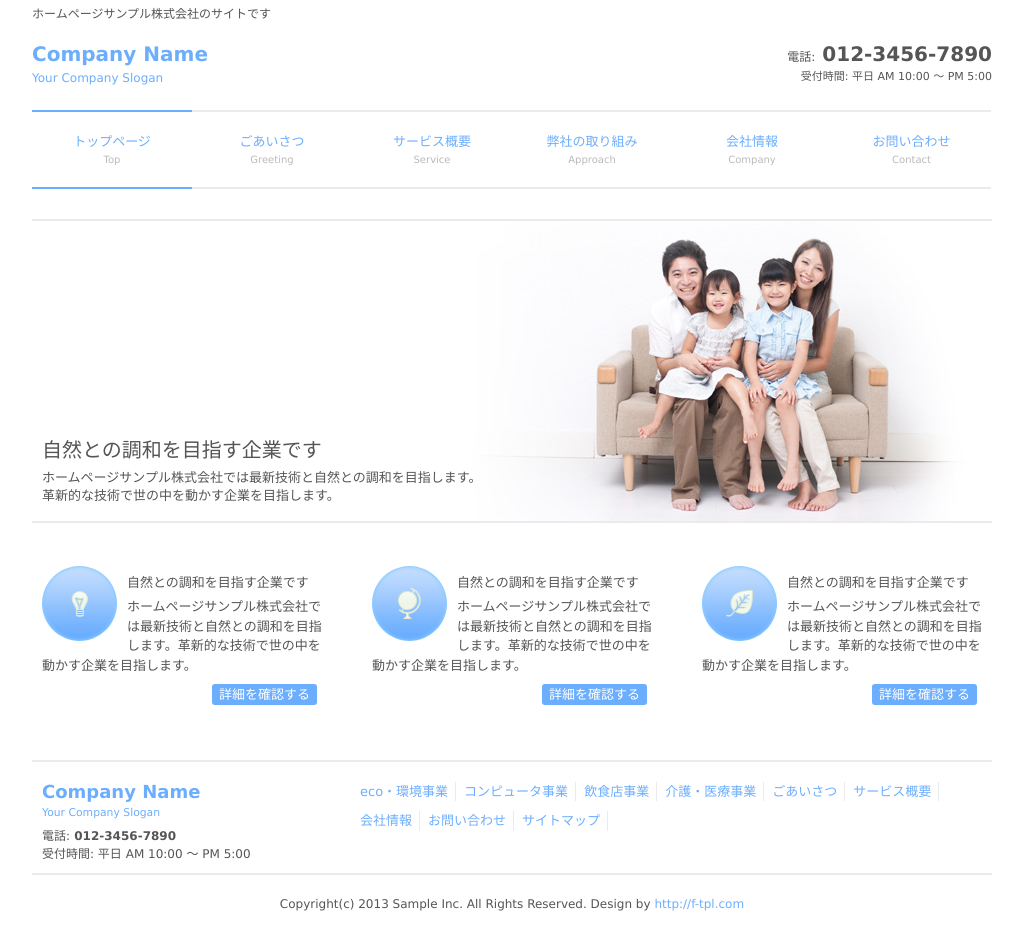
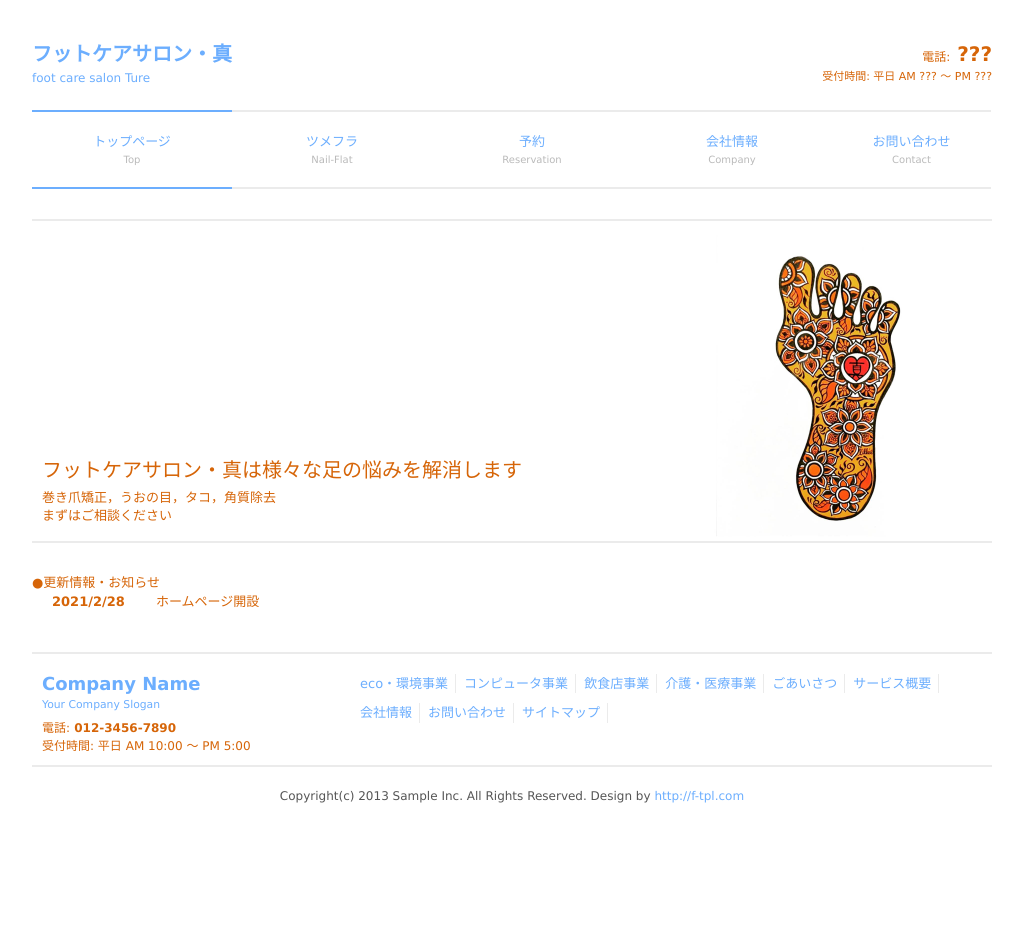
Before and after one commit to Tech-an/Web, a plain HTML site: page index.html in a window 1280 px wide. Shown: the whole page, without its empty margins (128-1151 px from the left). After the commit the page ends 825 px from the top, so only its background shows below. Drawn offline with Linux system fonts and the light colour scheme.

Commit message:
編集しました(1)

```diff
--- a/index.html
+++ b/index.html
@@ -3,8 +3,8 @@
 <head>
 <meta charset="UTF-8">
 <meta name="viewport" content="width=device-width, user-scalable=yes, maximum-scale=1.0, minimum-scale=1.0">
-<title>ホームページサンプル株式会社のサイトです</title>
-<meta name="keywords" content="">
+<title>フットケアサロン・真</title>
+<meta name="keywords" content="岐阜県瑞浪市，フットケアサロン">
 <meta name="description" content="">
 <link rel="stylesheet" href="style.css" type="text/css" media="screen">
 <!--[if lt IE 9]>
@@ -17,17 +17,17 @@
 
 <body>
 <header id="header">
-	<h1>ホームページサンプル株式会社のサイトです</h1>
+	<h1>　</h1>
   <!-- ロゴ -->
 	<div class="logo">
-		<a href="index.html">Company Name<br /><span>Your Company Slogan</span></a>
+		<a href="index.html">フットケアサロン・真<br /><span>foot care salon Ture</span></a>
 	</div>
 	<!-- / ロゴ -->
 	<!-- 電話番号+受付時間 -->
 
   <div class="info">
-		<p class="tel"><span>電話:</span> 012-3456-7890</p>
-		<p class="open">受付時間: 平日 AM 10:00 〜 PM 5:00</p>
+		<p class="tel"><span>電話:</span> ???</p>
+		<p class="open">受付時間: 平日 AM ??? 〜 PM ???</p>
 	</div>
 	<!-- / 電話番号+受付時間 -->
 </header>
@@ -39,9 +39,9 @@
 		<div class="panel">
     	<ul>
     		<li class="active"><a href="index.html"><strong>トップページ</strong><span>Top</span></a></li>
-				<li><a href="subpage.html"><strong>ごあいさつ</strong><span>Greeting</span></a></li>
-				<li><a href="subpage.html"><strong>サービス概要</strong><span>Service</span></a></li>
-				<li><a href="subpage.html"><strong>弊社の取り組み</strong><span>Approach</span></a></li>
+				<!--li><a href="subpage.html"><strong>ごあいさつ</strong><span>Greeting</span></a></li-->
+				<li><a href="subpage.html"><strong>ツメフラ</strong><span>Nail-Flat</span></a></li>
+				<li><a href="subpage.html"><strong>予約</strong><span>Reservation</span></a></li>
 				<li><a href="subpage.html"><strong>会社情報</strong><span>Company</span></a></li>
 				<li class="last"><a href="subpage.html"><strong>お問い合わせ</strong><span>Contact</span></a></li>
 			</ul>
@@ -54,16 +54,23 @@
 
   <!-- メイン画像 -->
 	<div id="mainBanner">
-		<img src="images/mainImg.jpg" alt="" width="960">
+		<img src="images/company_logo.jpg" alt="" width="320">
     <div class="slogan">
-			<h2>自然との調和を目指す企業です</h2>
-			<p>ホームページサンプル株式会社では最新技術と自然との調和を目指します。<br>革新的な技術で世の中を動かす企業を目指します。</p>
+			<h2>フットケアサロン・真は様々な足の悩みを解消します</h2>
+			<p>巻き爪矯正，うおの目，タコ，角質除去<br>まずはご相談ください<br></p>
 		</div>
 	</div>
 	<!-- / メイン画像 -->
 
+	<section id="new">
+	<h2>●更新情報・お知らせ</h2>
+	<dl>
+	<dt>2021/2/28</dt>
+	<dd>ホームページ開設</dd>
+	</dl>
+	</section>
   <!-- 3カラム -->
-  <section class="gridWrapper">
+  <!--section class="gridWrapper">
 		<article class="grid">
       <div class="box">
 				<img src="images/top_m1.png" width="75" height="75" alt="" class="alignleft">
@@ -88,7 +95,7 @@
 				<p class="readmore"><a href="subpage.html">詳細を確認する</a></p>
 			</div>
     </article>
-	</section>
+	</section-->
 	<!-- / 3カラム -->
 
 </div>
--- a/style.css
+++ b/style.css
@@ -18,7 +18,7 @@ article, aside, details, figcaption, figure, footer, header, hgroup, menu, nav,
 /* -------------------------------------------------------------- */
 
 body {
-color:#555;
+color:rgb(214, 101, 8);
 font-size:small;
 font-family:verdana,"ヒラギノ丸ゴ ProN W4","Hiragino Maru Gothic ProN","メイリオ","Meiryo","ＭＳ Ｐゴシック","MS PGothic",Sans-Serif;
 line-height:1.5;
@@ -108,7 +108,7 @@ position:relative;
 line-height:0;
 border-top:2px solid #ebebeb;
 border-bottom:2px solid #ebebeb;
-text-align:center;
+text-align:right;
 }
 
 #mainBanner img{
@@ -381,7 +381,7 @@ color:#555;
 	text-align: center;
 	_float:left;
 	font-size:13px;
-	width:160px;
+	width:200px;
 	padding:20px 0;
   border-top:2px solid #ebebeb;
 	border-bottom:2px solid #ebebeb;
@@ -611,3 +611,20 @@ color:#555;
 	#mainBanner h2,#mainBanner p{font-size:80%;}
 	#sidebar p{text-align:center;}
 }
+
+/*追加*/
+/*ブロック全体の設定*/
+#new dl {
+	padding: 0px 20px;	/*上下、左右へのブロック内の余白*/
+	margin-bottom: 20px;	/*ブロックの下(外側)に空ける余白*/
+}
+/*日付設定*/
+#new dt {
+	font-weight: bold;	/*太字にする設定。標準がいいならこの行削除。*/
+	float: left;
+	width: 8em;
+}
+/*記事設定*/
+#new dd {
+	padding-left: 8em;
+}
```
Also changed, not shown: subpage.html (+26 -24 lines), images/company_logo.jpg (added), memo.txt (added).
